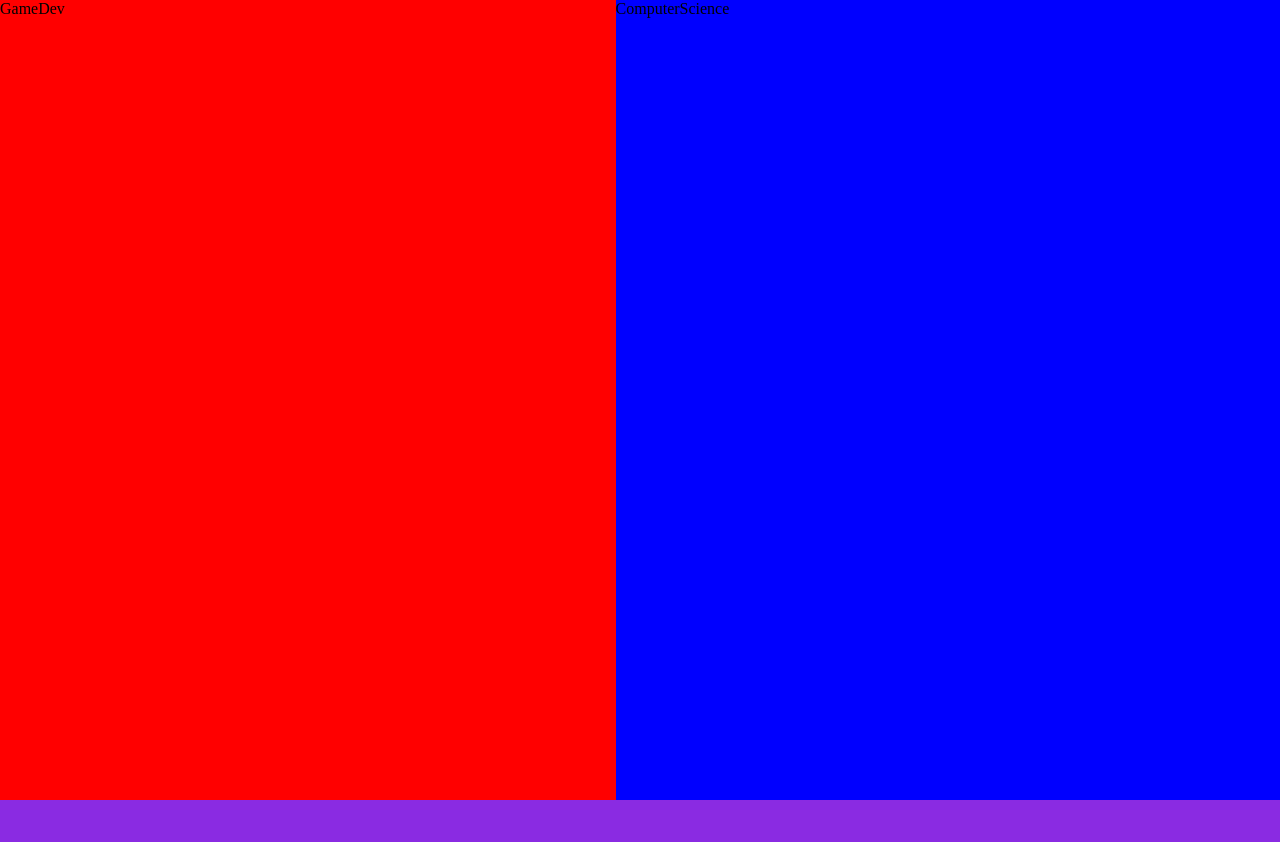
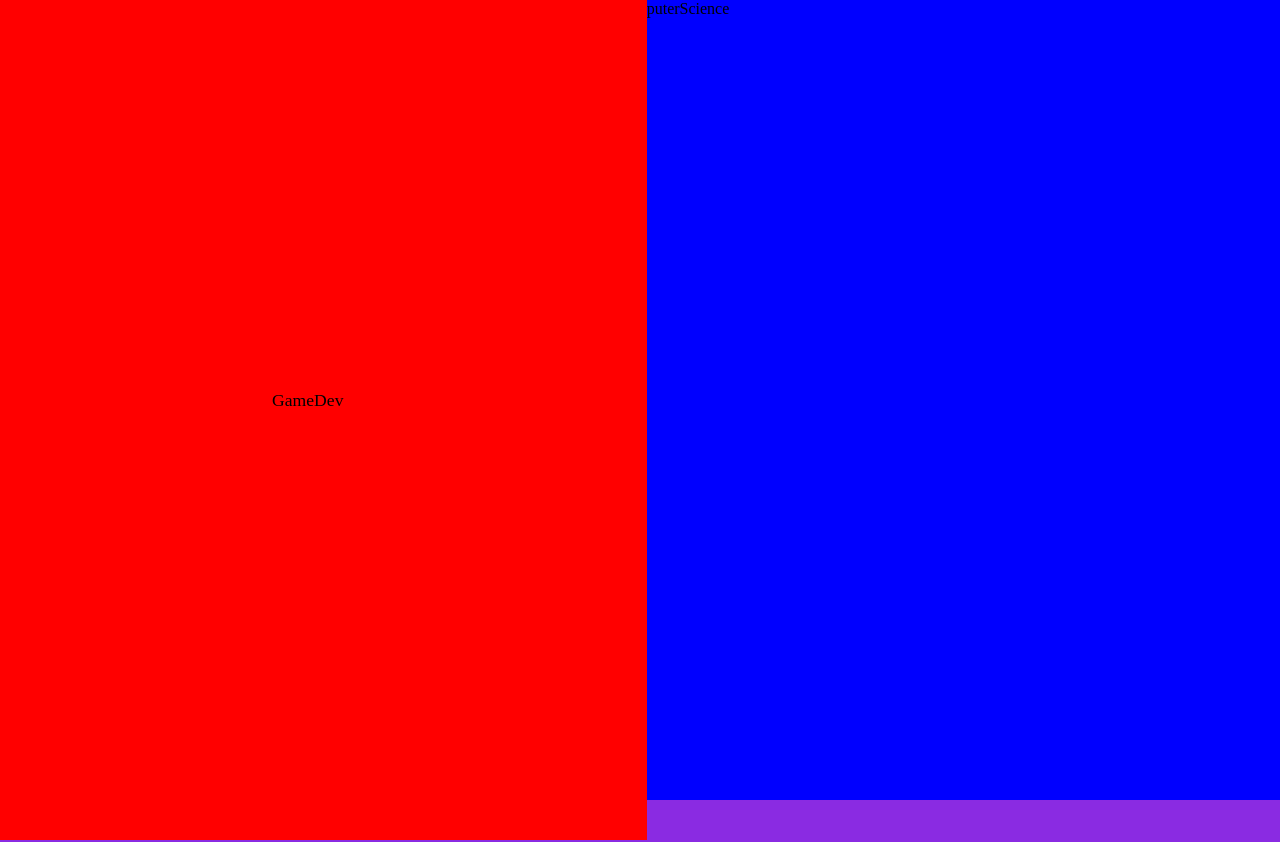
Before and after one commit to TheOmegaWolf/portfolio-new, a Next.js app: page / in a window 1280 px wide. Shown: the top 842 px of the page. Built offline with nearby package versions, Linux system fonts and the light colour scheme.

Commit message:
button method

```diff
--- a/src/pages/GameDev.js
+++ /dev/null
@@ -1,6 +0,0 @@
-import React from "react";
-import styles from "../styles/GameDev.module.css";
-export default function GameDev() {
-  console.log(styles, "styles");
-  return <div className={`${styles.gamedevContainer} flexgrow`}>GameDev</div>;
-}
--- /dev/null
+++ b/src/pages/GameDevHero.js
@@ -0,0 +1,17 @@
+import React from "react";
+import styles from "../styles/GameDev.module.css";
+import { motion } from "framer-motion";
+
+export default function GameDevHero(props) {
+  return (
+    <motion.div
+      whileHover={{ scale: 1.1 }}
+      className={`${styles.gamedevContainer} flexgrow`}
+      onClick={() => {
+        props.selectPage("GameDev");
+      }}
+    >
+      <div className={`dflex alignBoth cover`}>GameDev</div>
+    </motion.div>
+  );
+}
--- a/src/pages/index.js
+++ b/src/pages/index.js
@@ -1,10 +1,13 @@
 import Head from "next/head";
-import GameDev from "./GameDev";
+import GameDevHero from "./GameDevHero";
 import ComputerScience from "./ComputerScience";
 import Interests from "./Interests";
 import ContactMe from "./ContactMe";
+import { useState } from "react";
 
 export default function Home() {
+  const [page, setPage] = useState("");
+  console.log(page);
   return (
     <div className="cover">
       <Head>
@@ -14,7 +17,7 @@ export default function Home() {
         <link rel="icon" href="/favicon.ico" />
       </Head>
       <div className="dflex alignVertical cover">
-        <GameDev />
+        <GameDevHero selectPage={setPage} />
         <ComputerScience />
       </div>
       <div className="dflex alignVertical cover">
```
